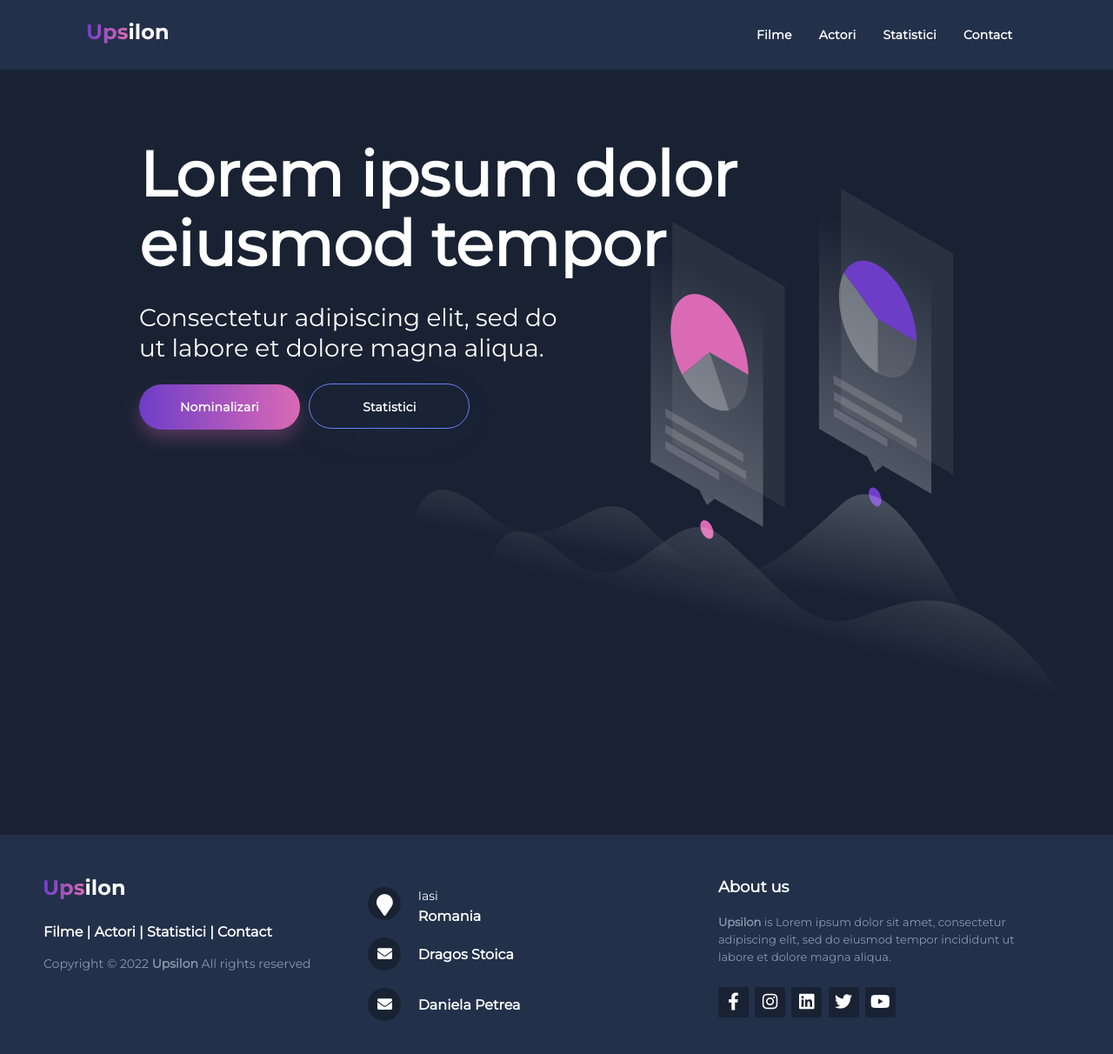
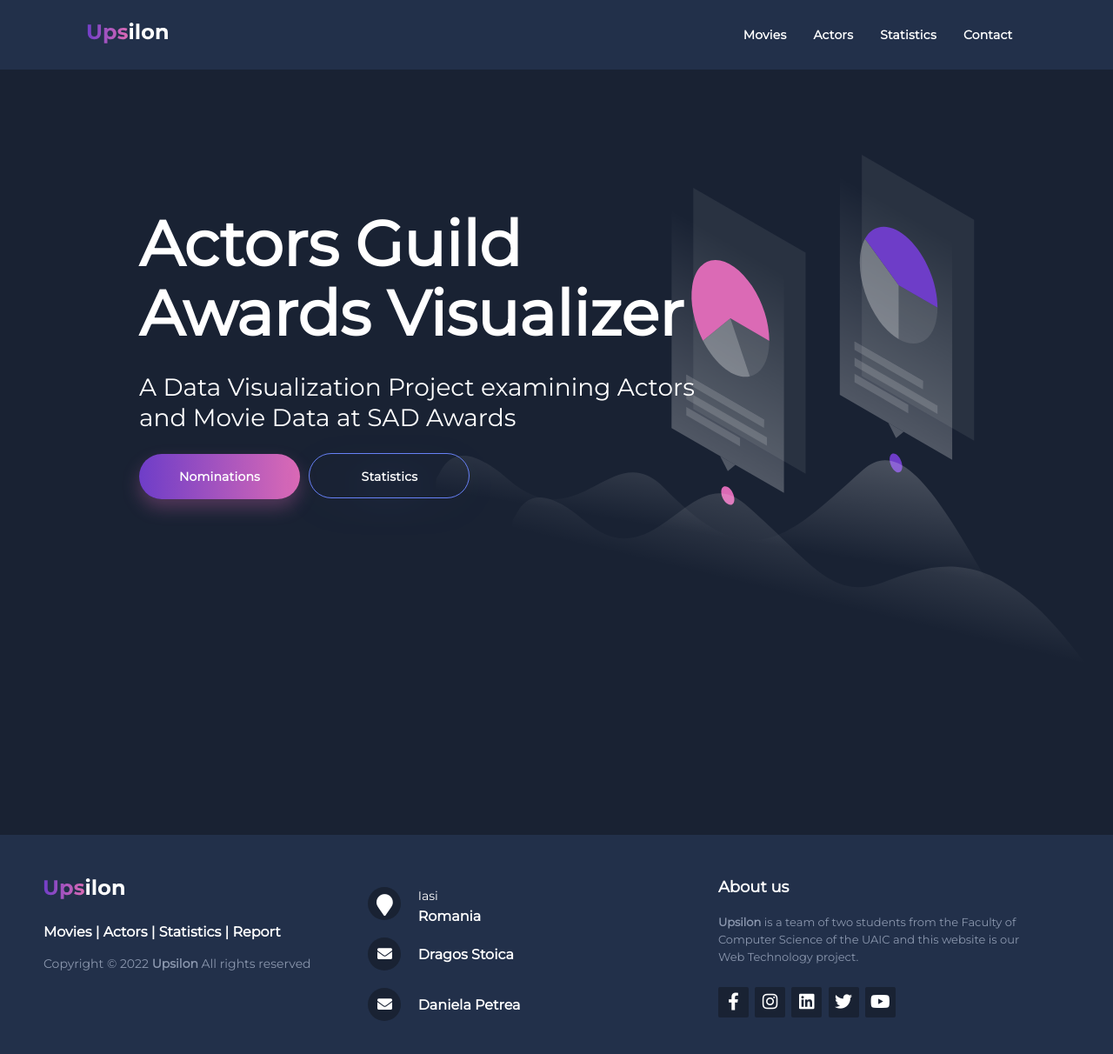
Before and after one commit to StoicaDragos2001/TWProject, a plain HTML site: page views/landing-page/landing.html in a window 1280 px wide. Shown: the whole page at 87% size. Drawn offline with Linux system fonts and the light colour scheme.

Commit message:
Add files via upload

```diff
--- a/views/landing-page/landing.css
+++ b/views/landing-page/landing.css
@@ -15,7 +15,6 @@ body {
   width: 100%;
   height: 90%;
   bottom: 0;
-  /* overflow-y: scroll; */
   margin-top: 10vh;
 }
 
@@ -29,7 +28,7 @@ body {
   background-image: url("../resources/Illustrationv2.svg");
   background-size: 130vh;
   background-repeat: no-repeat;
-  background-position: 80% 70%;
+  background-position: 90% 50%;
 }
 
 .title,
@@ -40,7 +39,8 @@ body {
 }
 
 .title {
-  margin-top: 10vh;
+  margin-top: 20vh;
+  max-width: 90vh;
 }
 
 h1 {
@@ -52,6 +52,7 @@ h1 {
 
 .subtitle {
   margin-top: 3.5vh;
+  max-width: 80vh;
 }
 
 h4 {
@@ -131,7 +132,6 @@ nav ul li a {
   font-size: 14px;
   font-weight: 600;
   padding: 8px 10.5px;
-  /* border-radius: 5px; */
   letter-spacing: 0.2px;
   line-height: 24px;
   transition: all 0.3s ease;
@@ -140,7 +140,6 @@ nav ul li a {
 nav ul li a.active,
 nav ul li a:hover {
   color: #db6ab5;
-  /* background: #fff; */
 }
 
 nav .menu-btn i {
@@ -224,6 +223,14 @@ input[type="checkbox"] {
     color: #db6ab5;
   }
 }
+@media screen and (max-width: 640px) {
+  .title,
+  .subtitle,
+  .buttons {
+    margin-left: 7vh;
+  }
+}
+
 @media screen and (max-width: 600px) {
   .content {
     background-image: none;
@@ -409,7 +416,7 @@ footer {
 }
 
 .footer-links a:hover {
-  color: #3f71ea;
+  color: #db6ab5;
 }
 
 @media (max-width: 880px) {
--- a/views/landing-page/landing.html
+++ b/views/landing-page/landing.html
@@ -1,6 +1,7 @@
 <!DOCTYPE html>
 <html lang="en" dir="ltr">
   <head>
+    <title>Upsilon</title>
     <meta charset="utf-8" />
     <link rel="stylesheet" href="landing.css" />
     <link
@@ -15,8 +16,8 @@
   </head>
 
   <body>
-    <nav>
-      <div class="logo-footer">
+    <nav id="nav">
+      <div>
         <img src="../resources/Upsilon.svg" alt="Upsilon" />
       </div>
       <input type="checkbox" id="click" />
@@ -24,29 +25,28 @@
         <i class="fas fa-bars"></i>
       </label>
       <ul>
-        <li><a href="#">Filme</a></li>
-        <li><a href="#">Actori</a></li>
-        <li><a href="#">Statistici</a></li>
+        <li><a href="#">Movies</a></li>
+        <li><a href="#">Actors</a></li>
+        <li><a href="#">Statistics</a></li>
         <li><a href="#">Contact</a></li>
       </ul>
     </nav>
     <div class="landing">
       <div class="content">
-        <div class="title">
-          <h1>
-            Lorem ipsum dolor <br />
-            eiusmod tempor
-          </h1>
-        </div>
-        <div class="subtitle">
-          <h4>
-            Consectetur adipiscing elit, sed do <br />
-            ut labore et dolore magna aliqua.
-          </h4>
+        <div class="landing-text">
+          <div class="title">
+            <h1>Actors Guild Awards Visualizer</h1>
+          </div>
+          <div class="subtitle">
+            <h4>
+              A Data Visualization Project examining Actors and Movie Data at
+              SAD Awards
+            </h4>
+          </div>
         </div>
         <div class="buttons">
-          <button id="main-CTA">Nominalizari</button>
-          <button id="second-CTA">Statistici</button>
+          <button id="main-CTA">Nominations</button>
+          <button id="second-CTA">Statistics</button>
         </div>
       </div>
       <footer class="footer-distributed">
@@ -56,17 +56,17 @@
           </div>
 
           <p class="footer-links">
-            <a href="#">Filme</a>
+            <a href="#">Movies</a>
             |
-            <a href="#">Actori</a>
+            <a href="#">Actors</a>
             |
-            <a href="#">Statistici</a>
+            <a href="#">Statistics</a>
             |
-            <a href="#">Contact</a>
+            <a href="#">Report</a>
           </p>
 
           <p class="footer-company-name">
-            Copyright © 2022 <strong>Upsilon</strong> All rights reserved
+            Copyright &copy; 2022 <strong>Upsilon</strong> All rights reserved
           </p>
         </div>
 
@@ -88,9 +88,9 @@
         <div class="footer-right">
           <p class="footer-company-about">
             <span>About us</span>
-            <strong>Upsilon</strong> is Lorem ipsum dolor sit amet, consectetur
-            adipiscing elit, sed do eiusmod tempor incididunt ut labore et
-            dolore magna aliqua.
+            <strong>Upsilon</strong> is a team of two students from the Faculty
+            of Computer Science of the UAIC and this website is our Web
+            Technology project.
           </p>
           <div class="footer-icons">
             <a href="#"><i class="fab fa-facebook-f"></i></a>
--- a/views/movies-page/movies.css
+++ b/views/movies-page/movies.css
@@ -173,7 +173,6 @@ h2 {
   background: linear-gradient(270deg, #db6ab5 0%, #6e3dc8 100%);
   border-radius: 15px;
   display: flex;
-  /* background-image: url(https://image.tmdb.org/t/p/original/wigZBAmNrIhxp2FNGOROUAeHvdh.jpg); */
   background-repeat: no-repeat;
   background-size: cover;
   background-position: center;
@@ -201,7 +200,6 @@ h2 {
   color: #ffffff;
 }
 #rating {
-  /* float: right; */
   font-style: normal;
   font-weight: 600;
   font-size: 24px;
@@ -511,7 +509,7 @@ footer {
 }
 
 .footer-links a:hover {
-  color: #3f71ea;
+  color: #db6ab5;
 }
 
 @media (max-width: 880px) {
```
Also changed, not shown: views/movies-page/movies.html (+13 -12 lines).
